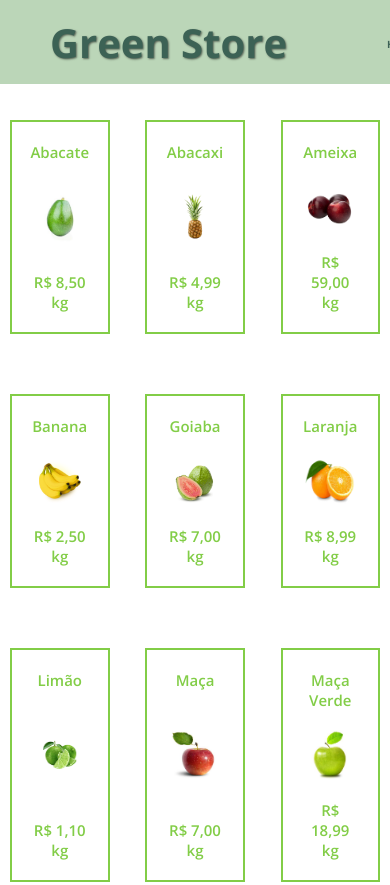
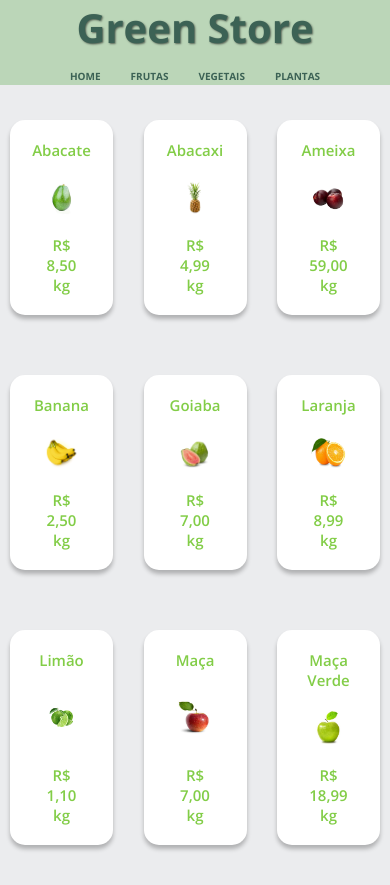
Before and after one commit to lucasaros/GreenStore, a plain HTML site: page frutas.html in a window 390 px wide. Shown: the top 885 px of the page. Drawn offline with nearby package versions, Linux system fonts and the light colour scheme.

Commit message:
finalizando medias queries

```diff
--- a/estilos/catalogo.css
+++ b/estilos/catalogo.css
@@ -23,6 +23,7 @@ body {
     height: 100vh;
     width: 100vw;
     font-family: var(--fontePrincipal);
+    background-color: #EBECEE;
 }
 
 
@@ -40,11 +41,12 @@ body {
 }
 
 .cabecalho__titulo {
-    margin-left: 50px;
     color: var(--verdeEscuro);
     font: normal bold 70px var(--fontePrincipal);
     text-decoration: none;
     text-shadow: 1px 1px 2px rgba(0, 0, 0, 0.528);
+    display: block;
+    padding: .5em;
 }
 
 .lista-menu {
@@ -53,6 +55,7 @@ body {
     display: flex;
     align-items: center;
     gap: 30px;
+
 }
 
 .lista-menu__links {
@@ -64,8 +67,7 @@ body {
 }
 
 .lista-menu__links:hover {
-    color: var(--verdeClaro);
-    font-size: 28px;
+    color: white;
     transition: 0.17s;
 }
 
@@ -79,13 +81,17 @@ body {
     gap: 20px;
     flex-wrap: wrap;
     justify-content: space-between;
-    padding: 250px 200px 50px 200px;
+    padding: 250px 50px 50px 50px;
+}
+
+.catalogo__container:hover {
+
 }
 
 .catalogo__item {
-    border: 2px solid var(--verdeClaro);
+    box-shadow: 0px 4px 4px rgba(3, 2, 2, 0.25);
     background-color: transparent;
-    width: 10%;
+    width: 10vw;
     margin-bottom: 40px;
     display: flex;
     flex-direction: column;
@@ -93,13 +99,16 @@ body {
     justify-content: center;
     color: var(--verdeClaro);
     padding: 0px 20px 0px 20px;
+    border-radius: 15px;
+    background-color: white;
+    padding: 0em 2em 0 2em;
 }
 
 .catalogo__titulo {
     text-align: center;
     font-weight: 500;
     font-size: 20px;
-    margin: 20px 20px;
+    margin: 20px 0px 20px 0px;
 }
 
 .catalogo__preco {
@@ -126,7 +135,7 @@ body {
     justify-content: center;
 }
 
-.rodape_texto {
+.rodape__texto {
     text-align: center;
     font-weight: bold;
     font-size: 18px;
@@ -146,13 +155,17 @@ body {
         font-size: 15px;
     }
 
-
+    .catalogo__container {
+        padding: 180px 1em 0em 1em;
+        margin: 0 auto;
+    }
 
 
 @media screen and (max-width: 940px) {
 
     .cabecalho {
-        gap: 100px;
+        flex-direction: column;
+        gap: 0px;
     }
 
     .cabecalho__titulo {
@@ -160,11 +173,12 @@ body {
     }
 
     .lista-menu__links {
-        font-size: 18px;
+        font-size: 15px;
     }
 
     .catalogo__container {
-        padding-top: 200px;
+        padding: 200px 40px 0px 40px;
+        gap: 20px;
     }
 
     .catalogo__titulo {
@@ -175,12 +189,9 @@ body {
         font-size: 20px;
     }
 
-    .rodape {
-        padding: 30px;
-    }
-
     .rodape_texto {
         font-size: 22px;
+        padding: .5em;
     }
 }
 
@@ -188,11 +199,14 @@ body {
 @media screen and (max-width: 481px) {
 
     .cabecalho {
-        height: 10vh;
+        flex-direction: column;
+        padding: 0px;
+        gap: .5em;
     }
 
     .cabecalho__titulo {
         font-size: 40px;
+        padding: 0px;
     }
 
     .lista-menu__links {
@@ -203,10 +217,6 @@ body {
         padding: 120px 10px 80px 10px;
     }
 
-    .catalogo__item {
-        width: 15%;
-    }
-
     .catalogo__titulo {
         font-size: 15px;
     }
@@ -215,11 +225,9 @@ body {
         font-size: 15px;
     }
 
-    .rodape {
-        padding: 20px;
-    }
-
     .rodape__texto {
+        padding: .5em;
         font-size: 18px;
+        color: aliceblue;
     }
 }
--- a/frutas.html
+++ b/frutas.html
@@ -119,7 +119,7 @@
     </section>
 
     <footer class="rodape">
-        <p class="rodape_texto">Desenvolvido por Lucas Aros</p>
+        <p class="rodape__texto">Desenvolvido por Lucas Aros</p>
     </footer>
 </body>
 </html>
```
